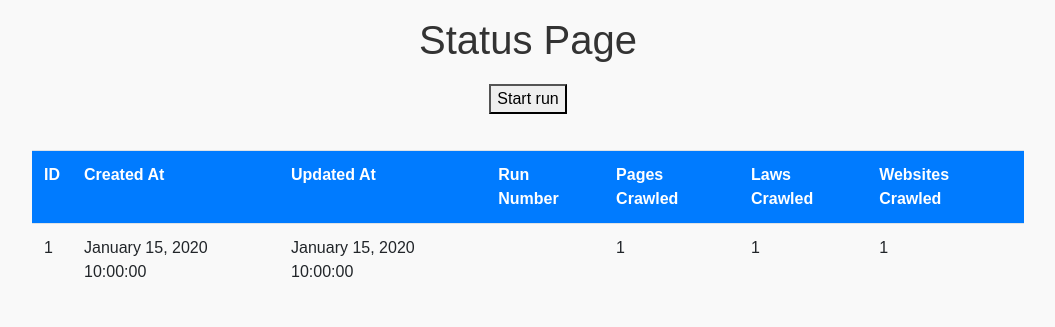
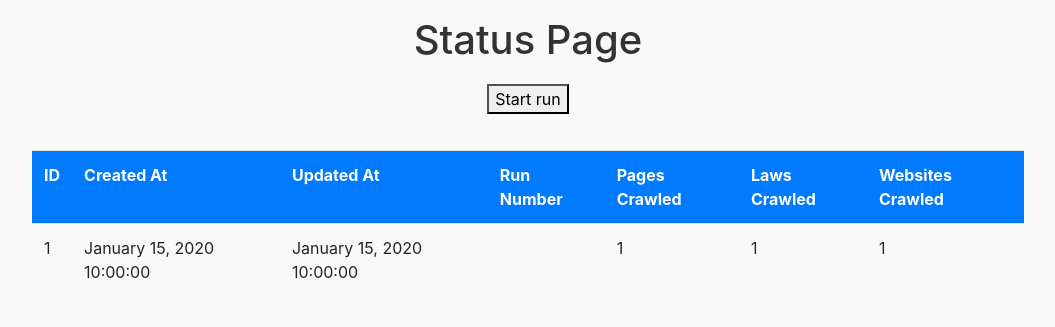
Before and after one commit to decover-tech/crawlumbus, a Flask app: page /status in a window 1280 px wide. Shown: the top 327 px of the page, without its empty margins (112-1167 px from the left). Run offline with Flask 3, Linux system fonts and the light colour scheme; tables that the repository leaves empty hold one stand-in row (values such as "Sample post"); parts of the project's set-up code (start-up, migrations or seed data) failed here and were passed over; some libraries are stand-ins or nearby versions.

Commit message:
Updated font-family to Inter.

```diff
--- a/templates/status.html
+++ b/templates/status.html
@@ -8,7 +8,7 @@
     />
     <style>
       body {
-        font-family: Arial, sans-serif;
+        font-family: Inter, sans-serif;
         padding: 0;
         margin: 0;
         background-color: #f9f9f9;
```
